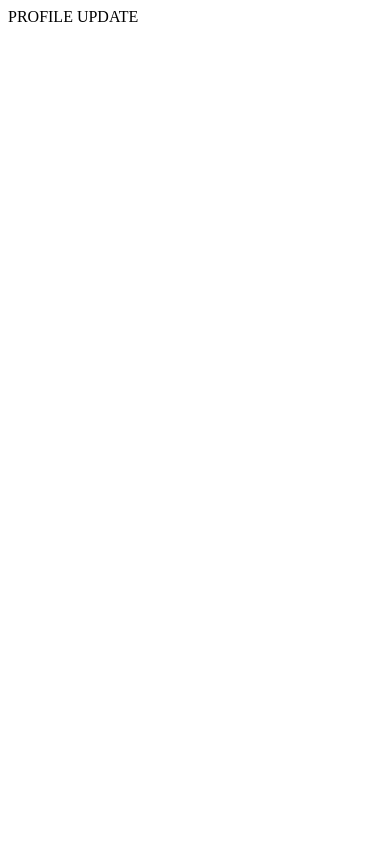
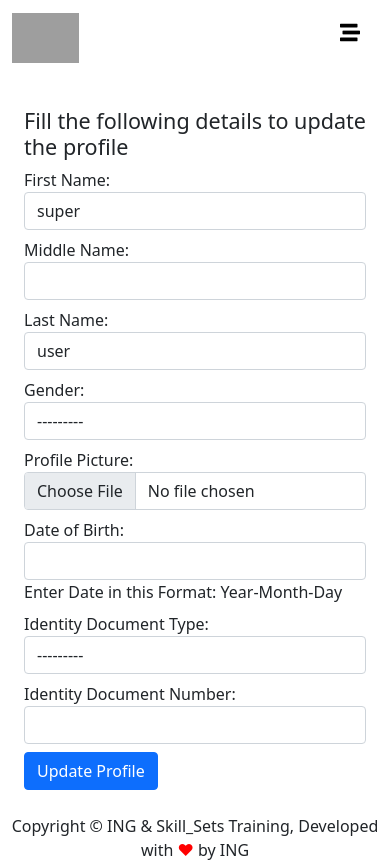
Before and after one commit to gurnitha/80-ind-dj5-jadwal-vaksin, a Django app: page /accounts/profile-update/ in a window 390 px wide. Before the commit the page is almost empty. Before the commit the page ends 22 px from the top, so only its background shows below. Run offline with Django 5.2, Linux system fonts and the light colour scheme; grey boxes are pictures that could not be loaded.

Commit message:
28. Profile update part 3 - Add html template pada laman update profile

```diff
--- a/templates/user/profile-update.html
+++ b/templates/user/profile-update.html
@@ -1,3 +1,92 @@
 <!-- templates/user/profile-update -->
 
-PROFILE UPDATE
+{% extends 'base.html' %}
+{% block title %}{{ block.super }} Profile {% endblock title %}
+
+{% block content %}
+
+    <div class="container main-content mt-2 p-2">
+        <div class="m-2 p-2">
+            <h4>Fill the following details to update the profile</h4>
+            <form method="POST" action="" enctype="multipart/form-data">
+                <input type="hidden" name="csrfmiddlewaretoken" value="OSFtC1WbnA5kZuqajB4L6RKMDsR2nckVudOhK9OTqmViMVp3CDSq998P71w6DKnc">
+                <div class="mb-2 row">
+                    <div class="col-sm-2">
+                        <label for="id_first_name">First Name:</label>
+                    </div>
+                    <div class="col-sm-10 col-md-8 col-lg-6">
+                        <input type="text" name="first_name" value="super" maxlength="30" class="form-control" id="id_first_name">
+                    </div>
+                </div>
+                <div class="mb-2 row">
+                    <div class="col-sm-2">
+                        <label for="id_middle_name">Middle Name:</label>
+                    </div>
+                    <div class="col-sm-10 col-md-8 col-lg-6">
+                        <input type="text" name="middle_name" maxlength="30" class="form-control" id="id_middle_name">
+                    </div>
+                </div>
+                <div class="mb-2 row">
+                    <div class="col-sm-2">
+                        <label for="id_last_name">Last Name:</label>
+                    </div>
+                    <div class="col-sm-10 col-md-8 col-lg-6">
+                        <input type="text" name="last_name" value="user" maxlength="30" class="form-control" id="id_last_name">
+                    </div>
+                </div>
+                <div class="mb-2 row">
+                    <div class="col-sm-2">
+                        <label for="id_gender">Gender:</label>
+                    </div>
+                    <div class="col-sm-10 col-md-8 col-lg-6">
+                        <select name="gender" class="form-control" required id="id_gender">
+                            <option value="" selected>---------</option>
+                            <option value="M">Male</option>
+                            <option value="F">Female</option>
+                        </select>
+                    </div>
+                </div>
+                <div class="mb-2 row">
+                    <div class="col-sm-2">
+                        <label for="id_photo">Profile Picture:</label>
+                    </div>
+                    <div class="col-sm-10 col-md-8 col-lg-6">
+                        <input type="file" name="photo" accept="image/*" class="form-control" required id="id_photo">
+                    </div>
+                </div>
+                <div class="mb-2 row">
+                    <div class="col-sm-2">
+                        <label for="id_date_of_birth">Date of Birth:</label>
+                    </div>
+                    <div class="col-sm-10 col-md-8 col-lg-6">
+                        <input type="text" name="date_of_birth" class="form-control" id="id_date_of_birth">
+                    </div>
+                    <span class="help offset-md-2">Enter Date in this Format: Year-Month-Day</span>
+                </div>
+                <div class="mb-2 row">
+                    <div class="col-sm-2">
+                        <label for="id_identity_document_type">Identity Document Type:</label>
+                    </div>
+                    <div class="col-sm-10 col-md-8 col-lg-6">
+                        <select name="identity_document_type" class="form-control" required id="id_identity_document_type">
+                            <option value="" selected>---------</option>
+                            <option value="Voter Id">Voter ID</option>
+                            <option value="Passport">Passport</option>
+                            <option value="Citizenship Number">Citizenship Number</option>
+                        </select>
+                    </div>
+                </div>
+                <div class="mb-2 row">
+                    <div class="col-sm-2">
+                        <label for="id_identity_document_number">Identity Document Number:</label>
+                    </div>
+                    <div class="col-sm-10 col-md-8 col-lg-6">
+                        <input type="text" name="identity_document_number" maxlength="32" class="form-control" required id="id_identity_document_number">
+                    </div>
+                </div>
+                <button type="submit" class="btn btn-primary">Update Profile</button>
+            </form>
+        </div>
+    </div>
+
+{% endblock content %}
```
Also changed, not shown: README.md.
